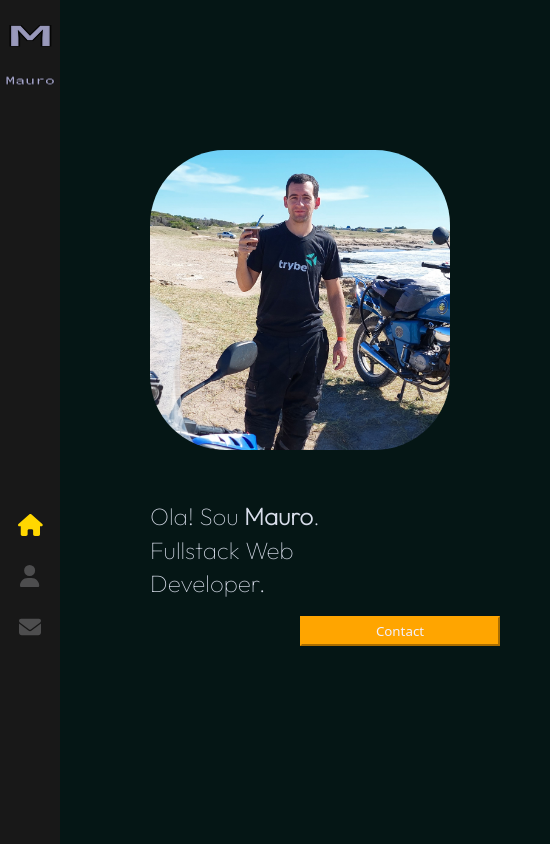
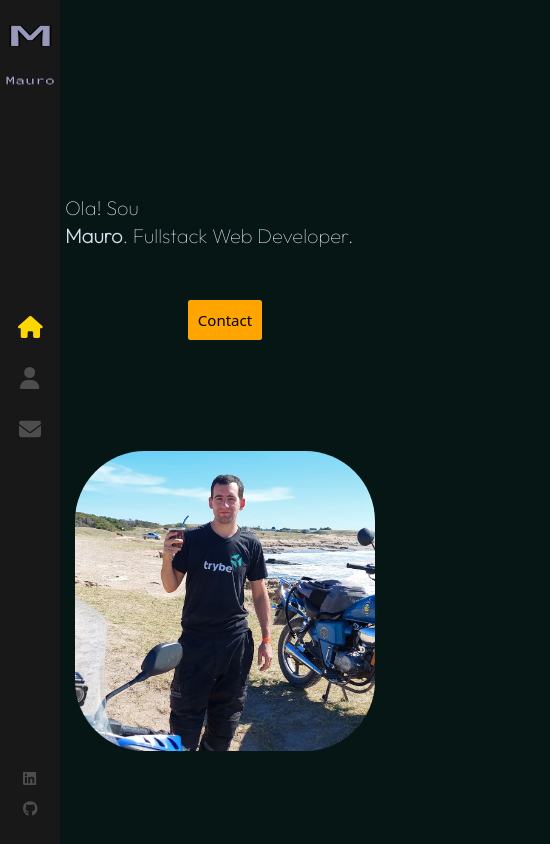
Before and after one commit to MauroMarchesan88/MauroMarchesan88.github.io, a React (Create React App) app: page / in a window 390 px wide. Shown: the top 844 px of the page, 550 px wide, since content can reach past the window. Built offline with nearby package versions, Linux system fonts and the light colour scheme.

Commit message:
finalizado css do nav bar tudo ok

```diff
--- a/src/App.js
+++ b/src/App.js
@@ -3,12 +3,15 @@ import { Route, Routes } from 'react-router-dom';
 import './App.scss';
 import About from './Pages/About/About';
 import Contact from './Pages/Contact/Contact';
-import Layout from './Pages/Layout';
+import Layout from './Pages/Layout/Layout';
 // import Provider from './Provider';
+import Sidebar from './Components/Sidebar/index';
+
 
 function App() {
   return (
     <>
+      <Sidebar />
       <Routes>
         <Route path='/' element={<Layout />} />
         <Route path='/contact' element={<Contact />} />
--- a/src/Components/Sidebar/index.scss
+++ b/src/Components/Sidebar/index.scss
@@ -2,11 +2,11 @@
     background: #181818;
     width: 60px;
     height: 100%;
-    position: absolute;
+    position: fixed;
     left: 0;
     top: 0;
     z-index: 3;
-    min-height: 500px;
+    min-height: 100vh;
 
     .logo {
         display: block;
--- a/src/Pages/About/About.js
+++ b/src/Pages/About/About.js
@@ -1,5 +1,4 @@
 import React from 'react';
-import Sidebar from '../../Components/Sidebar';
 // import React, { useContext, useEffect, useState } from 'react';
 // import MyContext from '../context/MyContext';
 import gamePhoto from '../../assets/images/game.png';
@@ -9,7 +8,6 @@ import './index.scss';
 function About() {
   return (
     <div className='about'>
-      <Sidebar />
       <div className='projects'>
         <div className='project1'>
           <button type='button'>
--- a/src/Pages/Contact/Contact.js
+++ b/src/Pages/Contact/Contact.js
@@ -1,12 +1,10 @@
 import React from 'react';
-import Sidebar from '../../Components/Sidebar';
 // import React, { useContext, useEffect, useState } from 'react';
 // import MyContext from '../context/MyContext';
 
 function Contact() {
     return (
         <div className='contact'>
-            <Sidebar />
 
         </div>
     )
--- /dev/null
+++ b/src/Pages/Layout/Layout.js
@@ -0,0 +1,26 @@
+import Moto from '../../assets/images/FotoGitHub.jpg';
+import './index.scss';
+
+const Layout = () => {
+    return (
+        <div className='layout-container'>
+            <div className='layout-wrapper'>
+                <div className="descricao">
+                    <p>Ola! Sou
+                        <span><b> Mauro</b>. Fullstack Web Developer.</span>
+                    </p>
+                    <div>
+                        <label htmlFor='contactA'>
+                            <a href="mailto:mauromarchesan88@gmail.com" id='contactA' target="_blank" rel="noreferrer"> Contact </a>
+                        </label>
+                    </div>
+                </div>
+                <div className='tripWithDad'>
+                    <img src={Moto} alt='tripWithDad' />
+                </div>
+            </div>
+        </div>
+    )
+}
+
+export default Layout;
--- a/src/Pages/Layout/index.js
+++ /dev/null
@@ -1,27 +0,0 @@
-import Moto from '../../assets/images/FotoGitHub.jpg';
-import Sidebar from '../../Components/Sidebar/index';
-import './index.scss';
-
-const Layout = () => {
-    return (
-        <div className='App'>
-            <Sidebar />
-            <div className="descricao">
-                Ola! Sou
-                <span><b> Mauro</b>. Fullstack Web Developer.</span>
-                <div>
-                    <a href="mailto:mauromarchesan88@gmail.com" target="_blank" rel="noreferrer">
-                        <button type='button' className='contactBtn'>
-                            Contact
-                        </button>
-                    </a>
-                </div>
-            </div>
-            <div className='tripWithDad'>
-                <img src={Moto} alt='tripWithDad' />
-            </div>
-        </div>
-    )
-}
-
-export default Layout;
--- a/src/Pages/Layout/index.scss
+++ b/src/Pages/Layout/index.scss
@@ -1,74 +1,92 @@
-.descricao {
-    margin-left: 100px;
-    position: absolute;
-    left: 50px;
-    top: 400px;
-    font-size: 24px;
+.root {
+    // height: 100vh;
+
 }
 
-.App {
+.descricao {
+    display: flex;
+    flex-direction: column;
+    font-size: 2rem;
+
+    p {
+        padding: 1rem;
+    }
+}
+
+.layout-container {
+    height: 100vh;
     display: flex;
     justify-content: center;
+    width: 100%;
+    padding: 3rem;
+}
+
+.layout-wrapper {
+    display: flex;
+    width: 100%;
+    justify-content: space-evenly;
+    align-items: center;
+    height: 100%;
 }
 
 .tripWithDad {
-    position: absolute;
-    width: 400px;
-    height: 400px;
-    right: 100px;
-    top: 150px;
 
     img {
         width: 300px;
         height: 300px;
         border-radius: 25%;
+    padding: 1rem;
+
     }
 }
 
-.contactBtn {
-    margin-top: 15px;
+#contactA {
+    margin: 1rem;
     width: 200px;
     font-family: system-ui, -apple-system, BlinkMacSystemFont, 'Segoe UI', Roboto, Oxygen, Ubuntu, Cantarell, 'Open Sans', 'Helvetica Neue', sans-serif;
     font-weight: bolder;
     height: 30px;
     background-color: orange;
     border-color: orange;
+    padding: 1rem;
+    text-decoration: none;
+    border-radius: 0.25rem;
+    font-size: 1.5rem;
+    color: black;
+}
 
-    a {
-        text-decoration: none;
-        color:black;
+// @media only screen and (max-width: 1200px) {
+//     .nav-bar {
+//         height: 1200px;
+//     }
+// }
+
+// @media only screen and (max-width: 1100px) {
+//     .nav-bar {
+//         height: 1240px;
+//     }
+// }
+
+@media only screen and (max-width: 900px) {
+    .layout-wrapper {
+        flex-direction: column;
+    }
+
+    .descricao {
+        align-items: center;
     }
 }
 
-@media only screen and (max-width: 1200px) {
-    .nav-bar {
-        height: 1200px;
+// @media only screen and (max-width: 720px) {
+//     .tripWithDad {
+//         left: 150px;
+//     }
+// }
+
+@media only screen and (max-width: 450px) {
+    .descricao p {
+        display: flex;
+        flex-wrap: wrap;
+        padding: 3.5rem;
     }
 }
-
-@media only screen and (max-width: 1100px) {
-    .nav-bar {
-        height: 1240px;
-    }
-
-    .tripWithDad {
-        top: 150px;
-    }
-
-    .descricao {
-        top: 500px;
-    }
-}
-
-@media only screen and (max-width: 720px) {
-    .tripWithDad {
-        left: 150px;
-    }
-}
-
-@media only screen and (max-width: 550px) {
-    .App {
-        min-height: 100vh;
-        overflow: auto;
-    }
-}
--- a/src/index.css
+++ b/src/index.css
@@ -13,9 +13,9 @@ body {
   -moz-osx-font-smoothing: grayscale;
 }
 
-@media only screen and (max-width: 550px) {
+/* @media only screen and (max-width: 550px) {
   body {
       position: absolute;
       min-height: 100vh;
     }
-}
+} */
```
